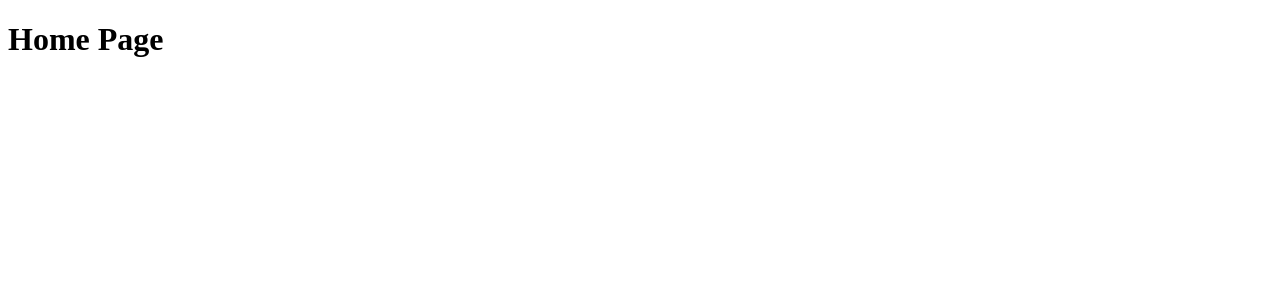
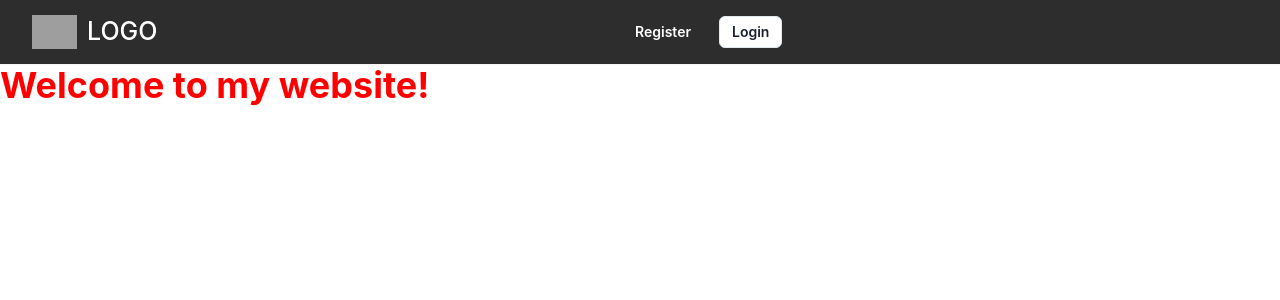
Before and after one commit to Hakim2Mezrioui/hackathon, a React (Create React App) app in the folder front-end/: page /home in a window 1280 px wide. Shown: the top 300 px of the page. Built offline with nearby package versions, Linux system fonts and the light colour scheme; grey boxes are pictures that could not be loaded.

Commit message:
set the heading, still need to finish it

```diff
--- a/front-end/package.json
+++ b/front-end/package.json
@@ -3,9 +3,14 @@
   "version": "0.1.0",
   "private": true,
   "dependencies": {
+    "@chakra-ui/react": "^2.8.2",
+    "@emotion/react": "^11.11.4",
+    "@emotion/styled": "^11.11.5",
     "@testing-library/jest-dom": "^5.17.0",
     "@testing-library/react": "^13.4.0",
     "@testing-library/user-event": "^13.5.0",
+    "autoprefixer": "^10.4.19",
+    "framer-motion": "^11.2.10",
     "react": "^18.3.1",
     "react-dom": "^18.3.1",
     "react-router-dom": "^6.23.1",
@@ -37,6 +42,7 @@
     ]
   },
   "devDependencies": {
+    "tailwindcss": "^3.4.4",
     "webpack": "^5.91.0",
     "webpack-cli": "^5.1.4",
     "webpack-dev-server": "^5.0.4"
--- /dev/null
+++ b/front-end/src/Header/Header.jsx
@@ -0,0 +1,26 @@
+
+
+import { Box, Flex, Button, Container, Heading, useColorModeValue, Link, Text,IconButton, Tooltip,Stack,Menu, MenuButton, MenuList, MenuItem, } from '@chakra-ui/react';
+
+export const Header = () => {
+
+
+  return (
+    <Box bg={"#2d2d2d"}  px={4} boxShadow="sm">
+      <Container maxW="container.xl">
+        <Flex h={16} alignItems={'center'} justifyContent={'space-between'}>
+            <img style={{width:45, marginRight: 10}} src="/lgo.png" alt="Logo" />
+            <Text color='white' fontWeight={500} fontSize={25} >LOGO</Text>
+          <Flex grow={1} justifyContent="center">
+                <Button variant={'solid'} colorScheme={'#D2122E'} size={'sm'} mr={4} as="a" href="/adddonor">
+                  Register
+                </Button>
+                <Button variant={'outline'} size={'sm'} as="a" href="/login" bg={'white'}>
+                  Login
+                </Button>
+          </Flex>
+        </Flex>
+      </Container>
+    </Box>
+  );
+};
--- a/front-end/src/HomePage/Home.jsx
+++ b/front-end/src/HomePage/Home.jsx
@@ -1,10 +1,16 @@
+import { Box, Heading } from "@chakra-ui/react";
 import React from "react";
+import { Header } from "../Header/Header";
 
 function Home() {
   return (
-    <div>
-      <h1>Home Page</h1>
-    </div>
+    <>
+    <Header />
+    <Box color='red'>
+        <Heading>Welcome to my website!</Heading>
+    </Box>
+    </>
+
   );
 }
 
--- a/front-end/src/index.js
+++ b/front-end/src/index.js
@@ -1,11 +1,15 @@
 import React from 'react';
 import ReactDOM from 'react-dom/client';
 import App from './App';
+// import '../src/output.css'
+import { ChakraProvider } from '@chakra-ui/react'
 
 const root = ReactDOM.createRoot(document.getElementById('root'));
 root.render(
   <React.StrictMode>
-    <App />
+    <ChakraProvider>
+      <App />
+    </ChakraProvider>
   </React.StrictMode>
 );
 
```
Also changed, not shown: 1 other file (tests, documents, lock files or other folders).
